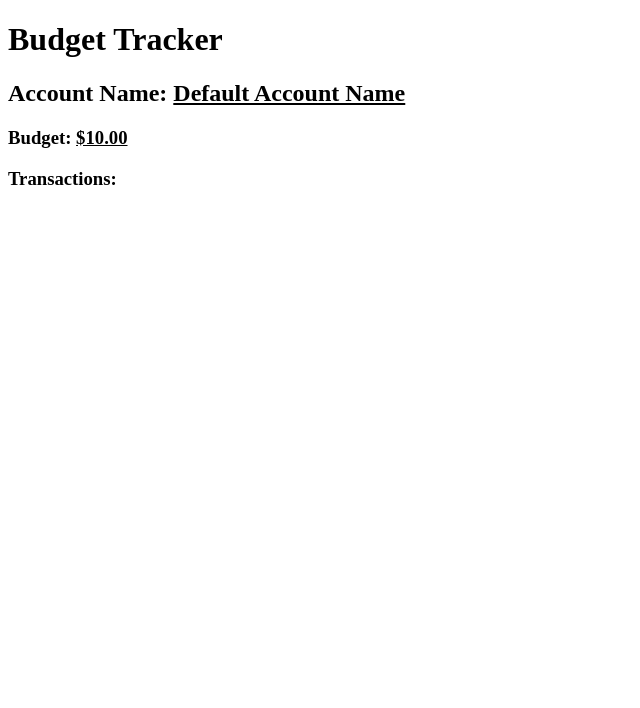
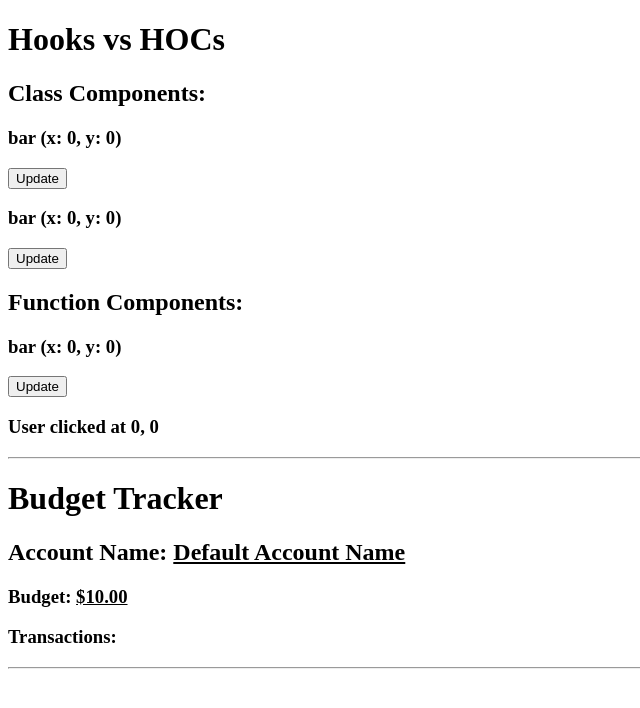
Before and after one commit to MasterKale/react-hooks-playground, a React (Vite) app: page / in a window 1280 px wide. Shown: the top 708 px of the page, without its empty margins (0-640 px from the left). Built offline with nearby package versions, Linux system fonts and the light colour scheme.

Commit message:
Update Index to show everything

```diff
--- a/src/budget-tracker/App.jsx
+++ b/src/budget-tracker/App.jsx
@@ -5,7 +5,6 @@ import Tracker from './Tracker';
 
 const App = () => (
   <AccountProvider>
-    <h1>Budget Tracker</h1>
     <Tracker />
   </AccountProvider>
 );
--- a/src/hooks-vs-hocs/App.jsx
+++ b/src/hooks-vs-hocs/App.jsx
@@ -5,7 +5,6 @@ import { AppFunc, AppFunc2 } from './AppFunc';
 
 const App = () => (
   <React.Fragment>
-    <h1>Hooks vs HOCs</h1>
     <h2>Class Components:</h2>
     <AppClass />
     <AppClassHOC />
--- a/src/index.jsx
+++ b/src/index.jsx
@@ -1,10 +1,21 @@
 import React from 'react';
 import ReactDOM from 'react-dom';
 
-// import App from './hooks-vs-hocs/App';
-import App from './budget-tracker/App';
+import App1 from './hooks-vs-hocs/App';
+import App2 from './budget-tracker/App';
+
+const Index = () => (
+  <React.Fragment>
+    <h1>Hooks vs HOCs</h1>
+    <App1 />
+    <hr/>
+    <h1>Budget Tracker</h1>
+    <App2 />
+    <hr/>
+  </React.Fragment>
+);
 
 ReactDOM.render(
-  <App />,
+  <Index />,
   document.getElementById('app'),
 );
```
